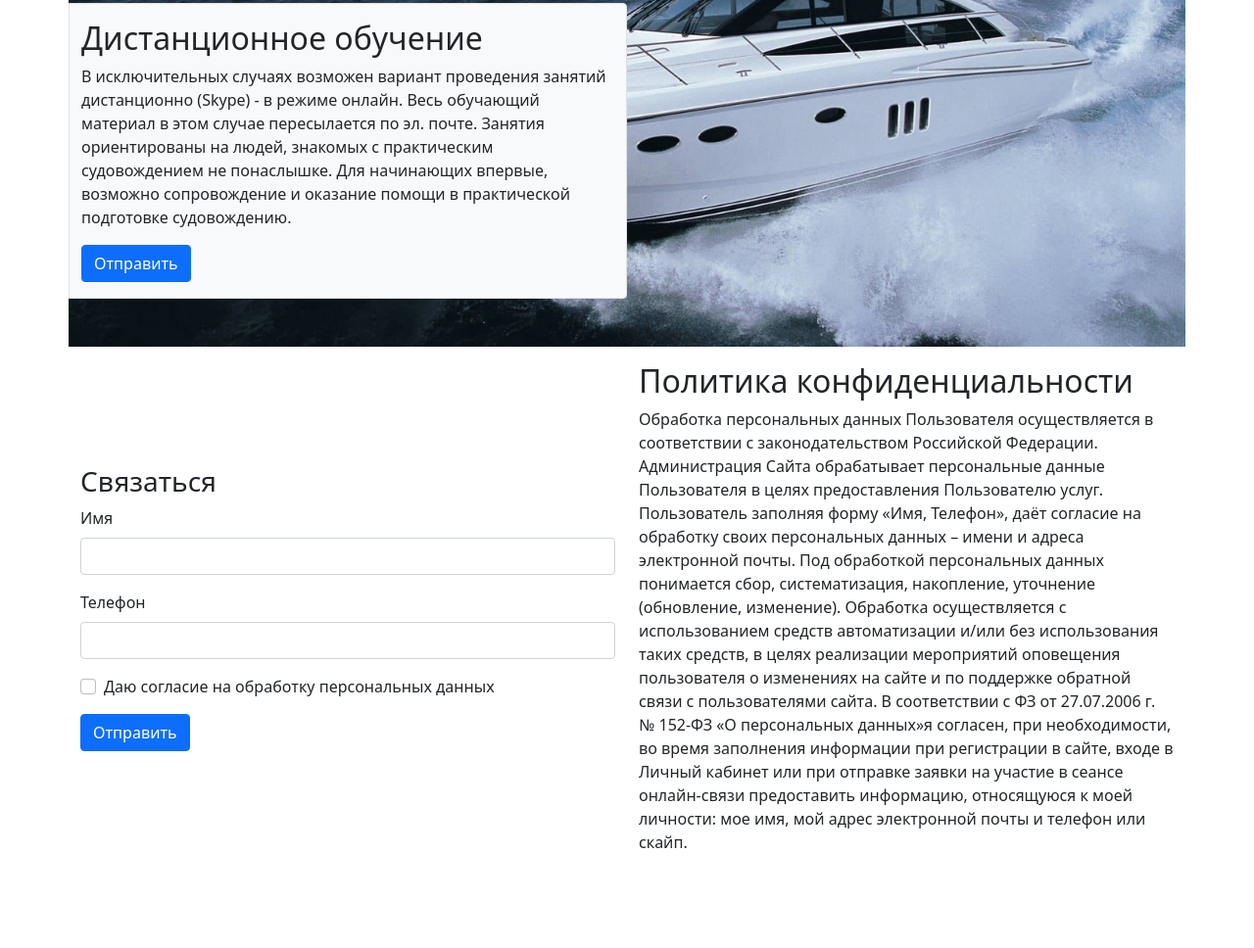
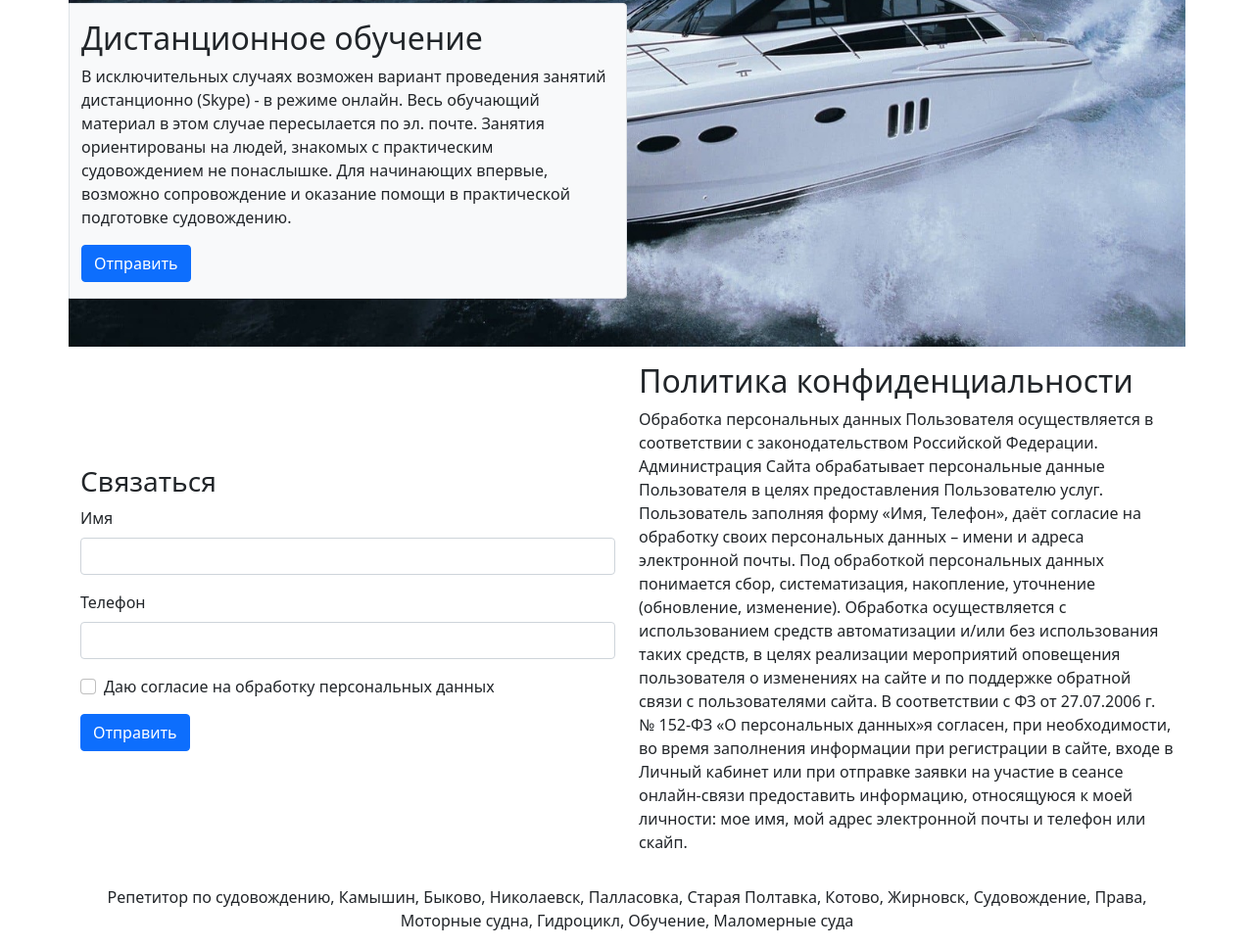
Before and after one commit to shipnavigationtutor/shipnavigationtutor.github.io, a plain HTML site: page index.html in a window 1280 px wide. Shown: the part 1639-2607 px from the top of the page at 98% size. Before the commit the page ends 2527 px from the top, so only its background shows below. Drawn offline with Linux system fonts and the light colour scheme.

Commit message:
Update index.html

```diff
--- a/index.html
+++ b/index.html
@@ -168,6 +168,15 @@
       </div>
     </div>
   </div>
+  <div class="container pt-3">
+    <div class="text-center">
+      <div class="row justify-content-around">
+        <p>Репетитор по судовождению, Камышин, Быково, Николаевск, Палласовка,
+          Старая Полтавка, Котово, Жирновск, Судовождение, Права, Моторные судна, Гидроцикл, Обучение, Маломерные суда</p>
+        </div>
+      </div>
+    </div>
+  </div>
 </body>
 
 </html>
```
